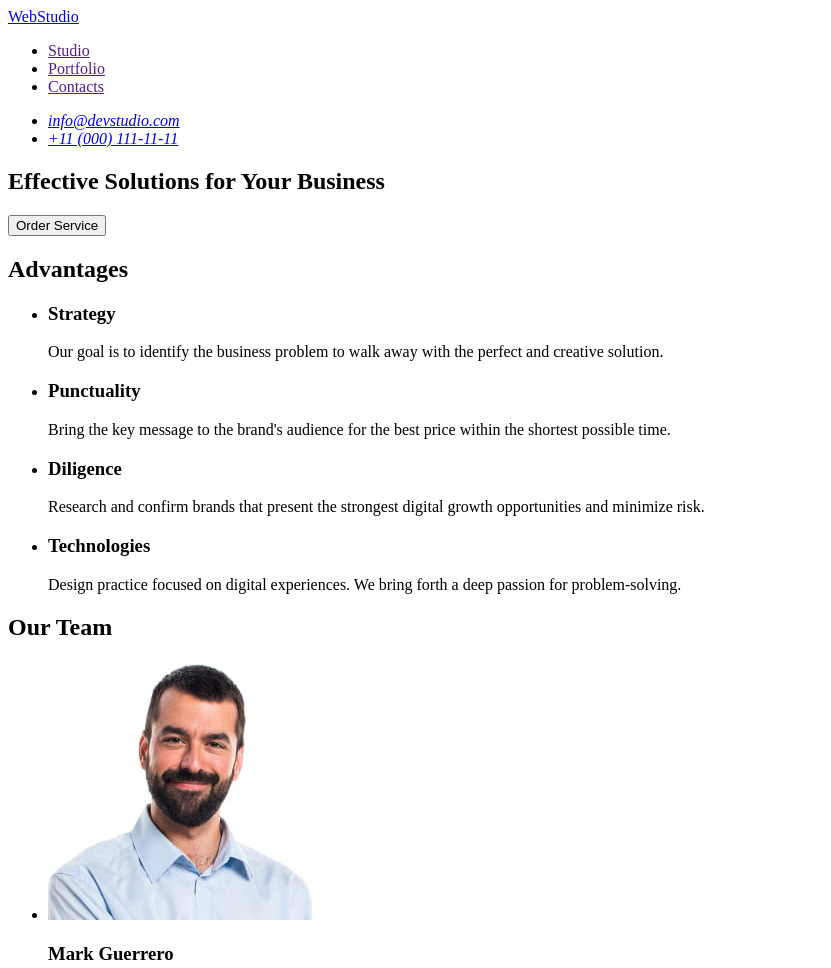
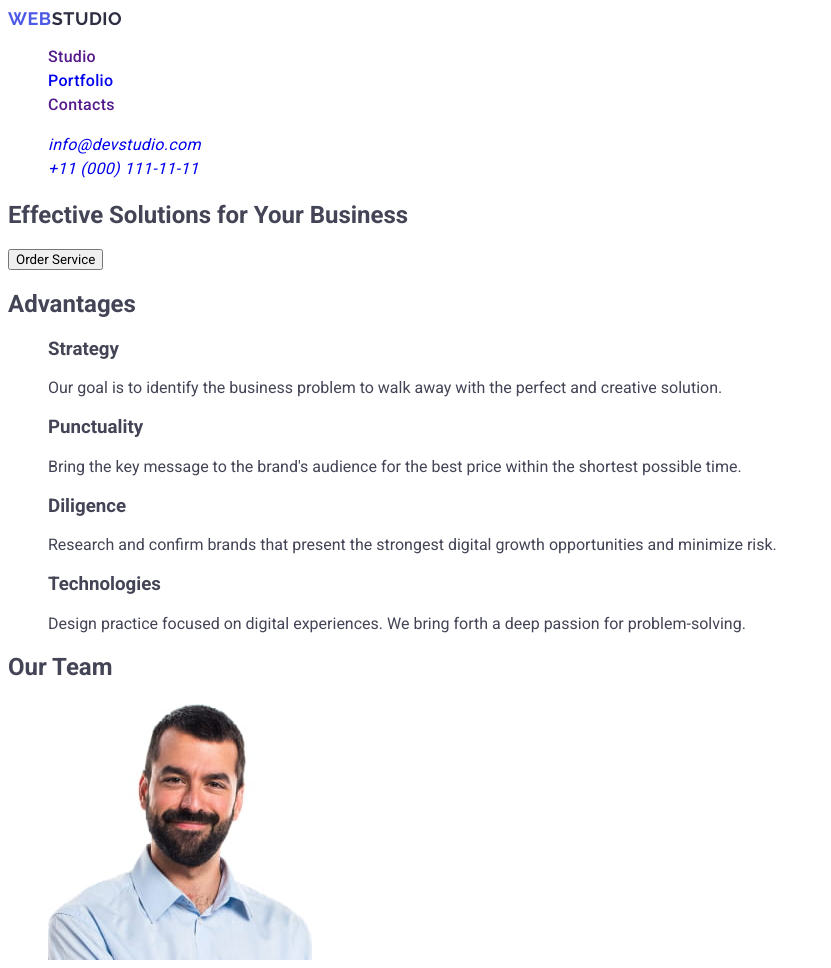
Before and after one commit to l-d0M-l/goit-markup-hw-06, a plain HTML site: page index.html in a window 1280 px wide. Shown: the top 968 px of the page, without its empty margins (0-831 px from the left). Drawn offline with Linux system fonts and the light colour scheme.

Commit message:
portfolio section and header styles

```diff
--- /dev/null
+++ b/css/styles.css
@@ -0,0 +1,53 @@
+/* ========initial styles====== */
+body {
+  font-family: "Roboto", sans-serif;
+  background: #ffffff;
+  color: #434455;
+}
+a {
+  font-family: inherit;
+  text-decoration: none;
+}
+button {
+  font-family: inherit;
+}
+ul,
+ol {
+  list-style-type: none;
+}
+
+/* =======header styles======= */
+.logo {
+  font-family: "Raleway", sans-serif;
+  font-weight: 700;
+  font-size: 18px;
+  line-height: 1.16667;
+  letter-spacing: 0.03em;
+  text-transform: uppercase;
+  color: #2e2f42;
+}
+.text-blue {
+  color: #4d5ae5;
+}
+.nav-menu-list {
+  font-family: "Roboto", sans-serif;
+  font-weight: 500;
+  font-size: 16px;
+  line-height: 1.5;
+  letter-spacing: 0.02em;
+  color: #2e2f42;
+}
+.adress-mail {
+  font-family: "Roboto", sans-serif;
+  font-weight: 400;
+  font-size: 16px;
+  line-height: 1.5;
+  letter-spacing: 0.02em;
+}
+.adress-tel {
+  font-family: "Roboto", sans-serif;
+  font-weight: 400;
+  font-size: 16px;
+  line-height: 1.5;
+  letter-spacing: 0.02em;
+}
--- a/index.html
+++ b/index.html
@@ -6,38 +6,54 @@
     <meta name="viewport" content="width=device-width, initial-scale=1.0" />
     <meta name="description" content="web studio website" />
     <title>Document</title>
+    <link rel="stylesheet" href="./css/styles.css" />
+    <link rel="preconnect" href="https://fonts.googleapis.com" />
+    <link rel="preconnect" href="https://fonts.gstatic.com" crossorigin />
+    <link
+      href="https://fonts.googleapis.com/css2?family=Raleway:wght@700&family=Roboto:wght@400;500;700&display=swap"
+      rel="stylesheet"
+    />
   </head>
   <body>
-    <!-- header -->
-    <header>
-      <nav>
-        <a href="./index.html">WebStudio</a>
-        <ul>
-          <li><a href="">Studio</a></li>
-          <li><a href="">Portfolio</a></li>
-          <li><a href="">Contacts</a></li>
+    <!-- ========header======= -->
+    <header class="page-header">
+      <nav class="page-nav">
+        <a href="./index.html" class="logo">
+          <span class="text-blue">Web</span>Studio</a
+        >
+        <ul class="nav-menu">
+          <li class="nav-menu-list"><a href="">Studio</a></li>
+          <li class="nav-menu-list">
+            <a href="#portfolio-section">Portfolio</a>
+          </li>
+          <li class="nav-menu-list"><a href="">Contacts</a></li>
         </ul>
       </nav>
       <address>
         <ul>
           <li>
-            <a href="mailto:info@devstudio.com" target="_blank"
-              >info@devstudio.com</a
-            >
+            <a
+              href="mailto:info@devstudio.com"
+              target="_blank"
+              class="adress-mail"
+              >info@devstudio.com
+            </a>
           </li>
           <li>
-            <a href="tel:+110001111111" target="_blank">+11 (000) 111-11-11</a>
+            <a href="tel:+110001111111" target="_blank" class="adress-tel"
+              >+11 (000) 111-11-11</a
+            >
           </li>
         </ul>
       </address>
     </header>
     <main>
-      <!-- Hero section -->
+      <!--============= Hero section=========== -->
       <section>
         <h1>Effective Solutions for Your Business</h1>
         <button type="button">Order Service</button>
       </section>
-      <!-- Advantages section -->
+      <!--========== Advantages section =======-->
       <section>
         <h2>Advantages</h2>
         <ul>
@@ -71,7 +87,7 @@
           </li>
         </ul>
       </section>
-      <!-- our team section -->
+      <!--========= our team section ==========-->
       <section>
         <h2>Our Team</h2>
         <ul>
@@ -117,10 +133,66 @@
           </li>
         </ul>
       </section>
+      <!-- ========== portfolio section ========== -->
+      <section id="portfolio-section">
+        <h2>Our Portfolio</h2>
+        <ul>
+          <li>
+            <img
+              src="./images/our_portfolio/banking-app.jpg"
+              alt="a bank app"
+            />
+            <h3>Banking App</h3>
+            <p>App</p>
+          </li>
+          <li>
+            <img
+              src="./images/our_portfolio/cashless_payment.jpg"
+              alt="a photo of paying contactless by phone "
+            />
+            <h3>Cashless Payment</h3>
+            <p>Marketing</p>
+          </li>
+          <li>
+            <img
+              src="./images/our_portfolio/meditation_app.jpg"
+              alt="a laptop and phone app"
+            />
+            <h3>Meditation App</h3>
+            <p>App</p>
+          </li>
+          <li>
+            <img
+              src="./images/our_portfolio/taxi_service.jpg"
+              alt="a photo of  steering wheel of a car"
+            />
+            <h3>Taxi Service</h3>
+            <p>Marketing</p>
+          </li>
+          <li>
+            <img
+              src="./images/our_portfolio/screen_illustrations.jpg"
+              alt="different lock screes"
+            />
+            <h3>Screen Illustrations</h3>
+            <p>Design</p>
+          </li>
+          <li>
+            <img
+              src="./images/our_portfolio/online_courses.jpg"
+              alt="a photo of smiling woman"
+            />
+            <h3>Online Courses</h3>
+            <p>Marketing</p>
+          </li>
+        </ul>
+      </section>
     </main>
-    <!-- footer -->
+    <!--========== footer ==========-->
     <footer>
-      <a href="./index.html">WebStudio</a>
+      <a href="./index.html" class="logo"
+        ><span class="text-blue">Web</span>Studio</a
+      >
       <p>
         Increase the flow of customers and sales for your business with digital
         marketing & growth solutions.
```
Also changed, not shown: images/our_portfolio/banking-app.jpg (added), images/our_portfolio/cashless_payment.jpg (added), images/our_portfolio/meditation_app.jpg (added), images/our_portfolio/online_courses.jpg (added), images/our_portfolio/screen_illustrations.jpg (added), images/our_portfolio/taxi_service.jpg (added).
